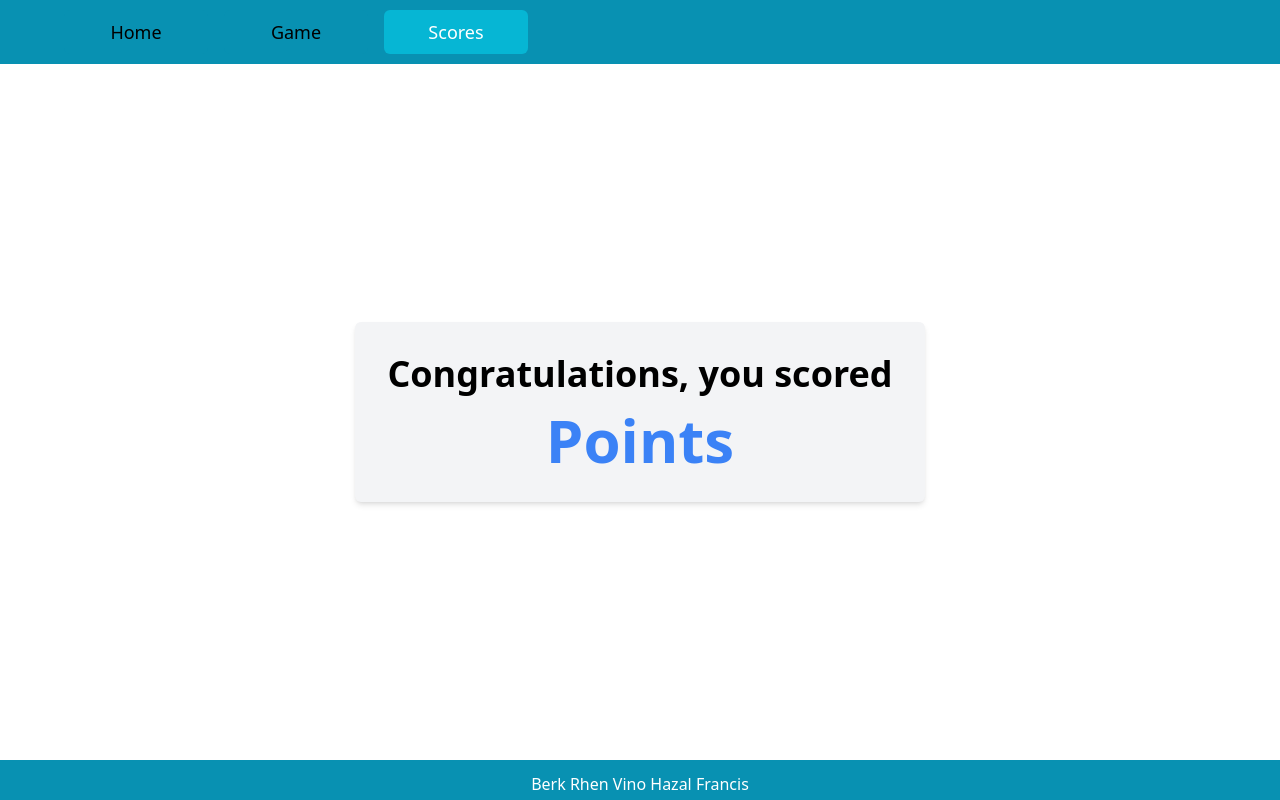
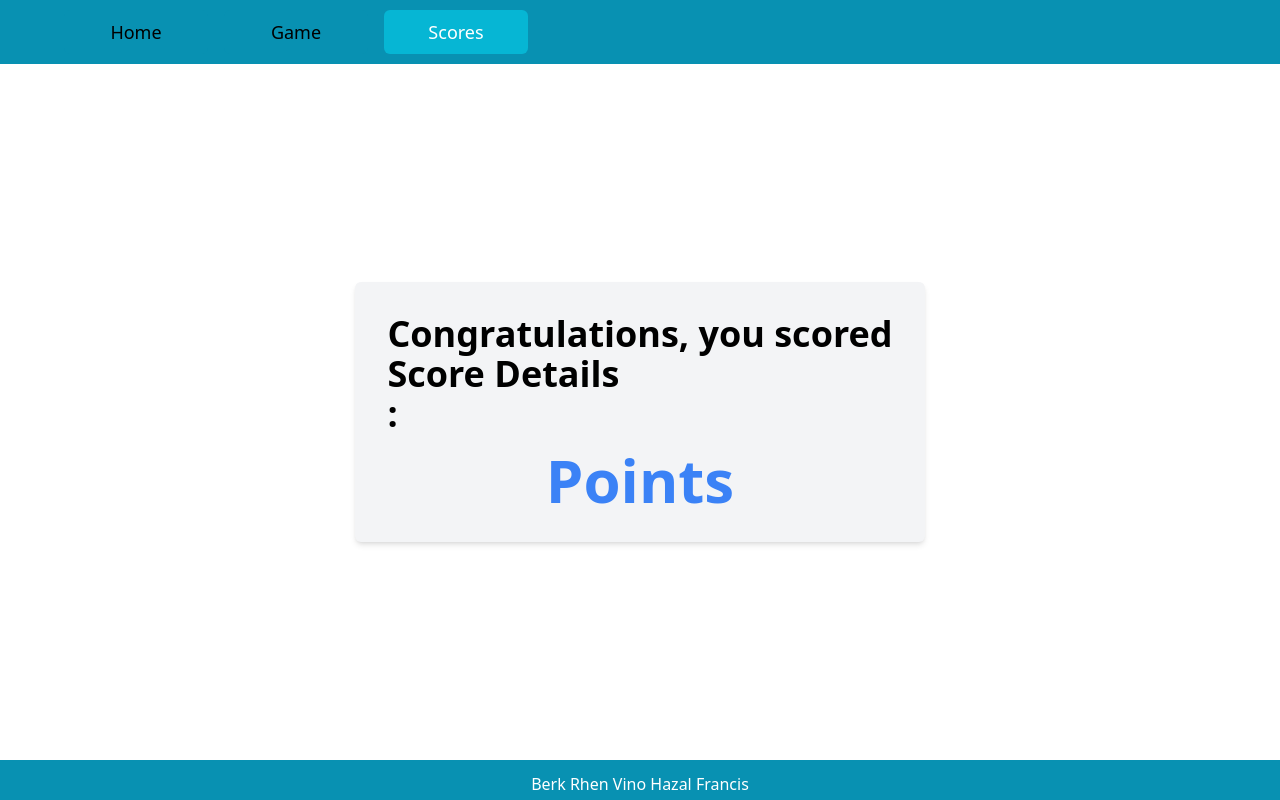
Before and after one commit to mdtoy-dev/Edicatation, a React app: page /score in a window 1280 px wide. Built offline with nearby package versions, Linux system fonts and the light colour scheme; the HTML template or start-up script is replaced by a standard one.

Commit message:
Code to save name and score to localstorage added.

```diff
--- a/src/components/NameEntry.jsx
+++ b/src/components/NameEntry.jsx
@@ -1,5 +1,7 @@
 import React from "react"
 import { useState } from "react"
+import Game from "../pages/Game"
+
 
 function NameEntry() {
   const [name, setName] = useState("")
@@ -9,8 +11,15 @@ function NameEntry() {
     if (event.key === "Enter") {
       setName(event.target.value)
       setShowInput(false)
+
     }
   }
+
+if(!name){
+
+  return <Game name={name}/>
+
+}
 
   return (
     <div>
@@ -24,6 +33,7 @@ function NameEntry() {
       ) : (
         <p className="text-4xl mb-4 font-bold text-teal-700 hover:text-teal-800">Hello {name}!</p>
       )}
+
     </div>
   )
 }
--- /dev/null
+++ b/src/components/PlayerScoreInfo.jsx
@@ -0,0 +1,36 @@
+import {useState,useEffect} from "react";
+
+
+
+
+
+function PlayerScoreInfo({lName,score}) {
+
+
+    let finalInfo={name:lName,
+                     score:score};
+
+    console.log(finalInfo);
+
+    useEffect(() => {
+
+        localStorage.setItem("finalInfo", JSON.stringify(finalInfo));
+
+    }, []);
+
+    useEffect(() => {
+
+        localStorage.setItem("finalInfo", JSON.stringify(finalInfo));
+    }, [finalInfo]);
+
+   const retrievedObject = JSON.parse(localStorage.getItem('finalInfo'));
+
+    return (
+        <>
+            <h4>Score Details</h4>
+            <p>{finalInfo.name}: {finalInfo.score}</p>
+        </>
+    );
+}
+
+export default PlayerScoreInfo;
--- a/src/pages/Game.jsx
+++ b/src/pages/Game.jsx
@@ -2,6 +2,7 @@ import { useState, useEffect } from "react";
 import questions from "../data/CountryCapitals.json";
 import Score from "./Score";
 import ProgressBar from "../components/progressBar";
+import PlayerScoreInfo from "../components/PlayerScoreInfo";
 
 /*Merge the correct and incorrect answers and shuffle's to display  */
 const shuffleAnswer = (question) => {
@@ -17,7 +18,7 @@ const shuffleAnswer = (question) => {
   return answer;
 };
 
-function Game() {
+function Game({name}) {
   const [currentQuestionIndex, setCurrentQuestionIndex] = useState(0);
   const [currentQuestion, setCurrentQuestion] = useState(questions[0]);
   const [answers, setAnswer] = useState([]);
@@ -55,7 +56,12 @@ function Game() {
   };
 
   if (isEnd === true) {
-    return <Score scoreCount={scoreCount} />;
+
+    let lName= name;
+
+
+    return <><Score scoreCount={scoreCount} />
+             <PlayerScoreInfo  finalInfo={{lName,score:scoreCount}} /></>;
   }
 
   return (
--- a/src/pages/Score.jsx
+++ b/src/pages/Score.jsx
@@ -1,4 +1,5 @@
 import React from "react";
+import PlayerScoreInfo from "../components/PlayerScoreInfo";
 
 function Score({ scoreCount }) {
   return (
@@ -6,6 +7,8 @@ function Score({ scoreCount }) {
       <div className="bg-gray-100 p-8 rounded-md shadow-md">
         <div className="text-4xl font-bold mb-4">
           Congratulations, you scored
+          <PlayerScoreInfo/>
+
         </div>
         <div className="text-6xl text-center font-extrabold text-blue-500">
           {scoreCount} Points
@@ -15,4 +18,5 @@ function Score({ scoreCount }) {
   );
 }
 
+
 export default Score;
```
